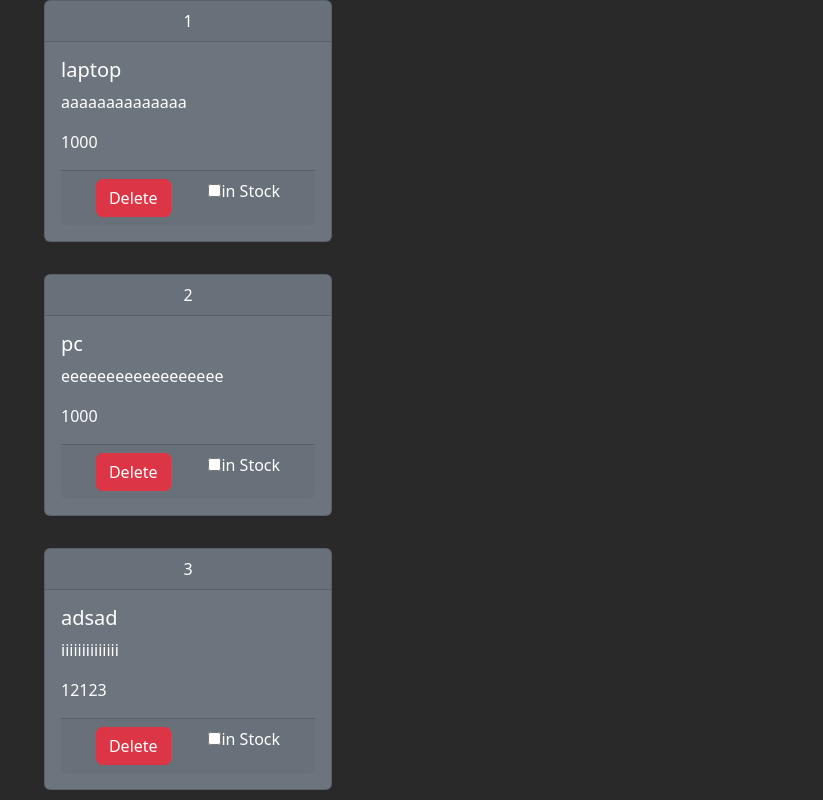
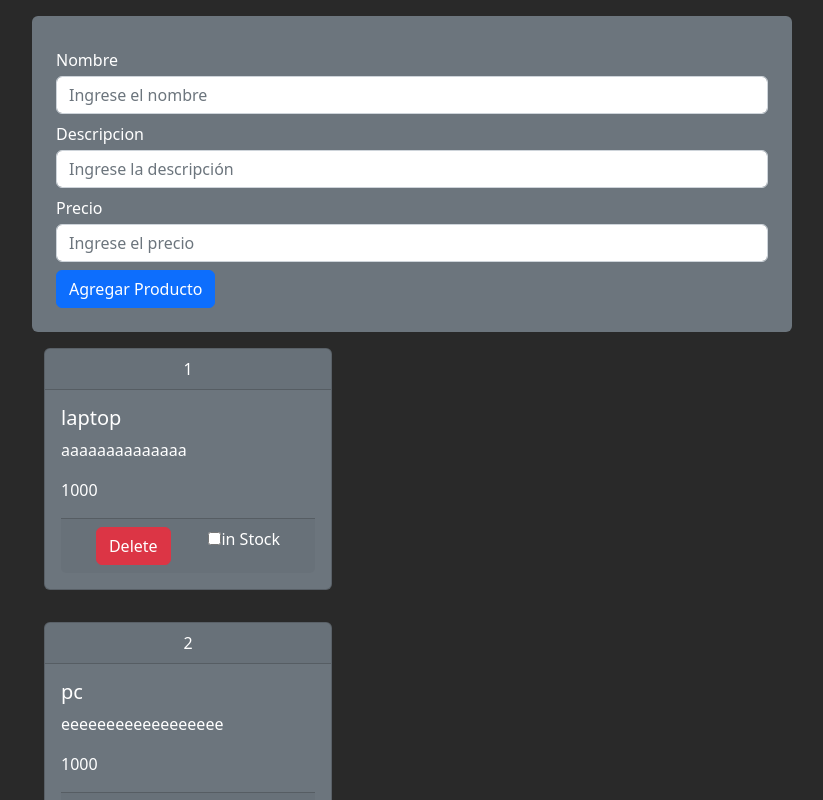
Before and after one commit to SebaGNH/GNH-Modulos-Bt-YV, a React (Vite) app: page / in a window 1280 px wide. Shown: the top 800 px of the page, without its empty margins (38-861 px from the left). Built offline with nearby package versions, Linux system fonts and the light colour scheme; data requests are answered from the project's data file.

Commit message:
se agregó formulario para agregar productos

```diff
--- a/src/Sublime/ReactQuery/FaztCode/AppFaztCode.jsx
+++ b/src/Sublime/ReactQuery/FaztCode/AppFaztCode.jsx
@@ -2,13 +2,14 @@ import React from 'react'
 import { QueryClientProvider, QueryClient } from 'react-query'
 //import { ReactQueryDevtools } from '@tanstack/react-query-devtools'
 import { ReactQueryDevtools } from 'react-query/devtools';
-import { ReactQuery } from './components'
+import { Formulario, ReactQuery } from './components'
 
 const queryClient = new QueryClient();
 
 const AppFaztCode = () => {
   return (
     <QueryClientProvider client={queryClient}>
+      <Formulario />
       <ReactQuery/>
       {/* <ReactQueryDevtools initialIsOpen={false} /> */}
     </QueryClientProvider>
--- /dev/null
+++ b/src/Sublime/ReactQuery/FaztCode/components/Formulario.jsx
@@ -0,0 +1,51 @@
+import React from 'react'
+
+export const Formulario = () => {
+
+  const onSubmit = (e) =>{
+    e.preventDefault();
+    console.log("submit pulsado")
+  }
+
+  return (
+    <div className='row my-3'>
+      <form onSubmit={onSubmit} className='bg-secondary col-8 rounded p-4'>
+
+        <div className="form-group my-2">
+          <label htmlFor="name" className='mb-1'>Nombre</label>
+          <input
+            type="text"
+            className="form-control"
+            id="name"
+            name='name'
+            placeholder="Ingrese el nombre"
+          />
+        </div>
+
+        <div className="form-group my-2">
+          <label htmlFor="description" className='mb-1'>Descripcion</label>
+          <input
+            type="text"
+            className="form-control"
+            id="description"
+            name='description'
+            placeholder="Ingrese la descripción"
+          />
+        </div>
+
+        <div className="form-group my-2">
+          <label htmlFor="price" className='mb-1'>Precio</label>
+          <input
+            type="number"
+            className="form-control"
+            id="price"
+            name='price'
+            placeholder="Ingrese el precio"
+          />
+        </div>
+
+        <button type="submit" className="btn btn-primary">Agregar Producto</button>
+      </form>
+    </div>
+  )
+}
--- a/src/Sublime/ReactQuery/FaztCode/components/index.js
+++ b/src/Sublime/ReactQuery/FaztCode/components/index.js
@@ -1,2 +1,3 @@
 export * from './ReactQuery'
 export * from './Products'
+export * from './Formulario'
```
